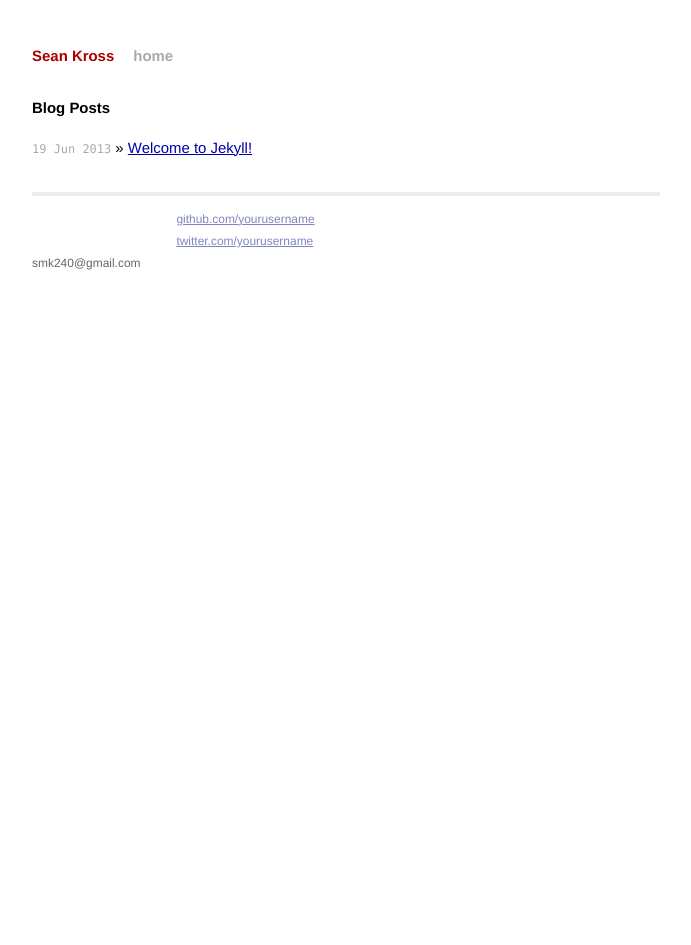
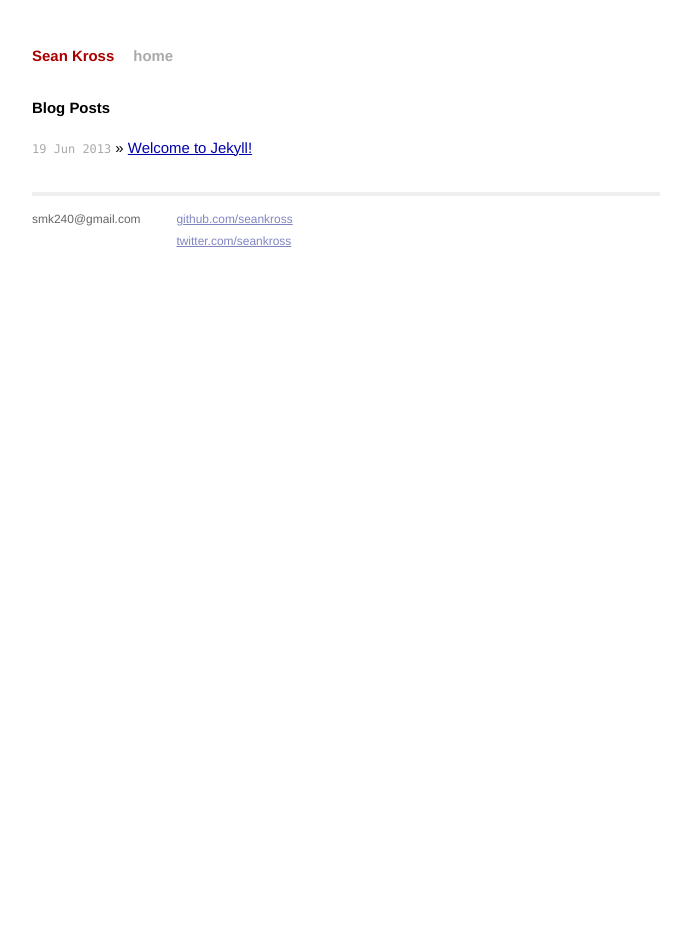
Before and after one commit to seankross/seankross.github.io, a Jekyll site: the page built from index.html, in a window 1280 px wide. Shown: the whole page, without its empty margins (294-985 px from the left). Built offline with Jekyll 4.4.1, drawn with Linux system fonts in a browser that asks for light colours.

```diff
--- a/_layouts/default.html
+++ b/_layouts/default.html
@@ -27,15 +27,13 @@
             <div class="footer">
               <div class="contact">
                 <p>
-                  <br />
-                  <br />
                   smk240@gmail.com
                 </p>
               </div>
               <div class="contact">
                 <p>
-                  <a href="http://github.com/yourusername/">github.com/yourusername</a><br />
-                  <a href="http://twitter.com/yourusername/">twitter.com/yourusername</a><br />
+                  <a href="http://github.com/seankross/">github.com/seankross</a><br />
+                  <a href="http://twitter.com/seankross/">twitter.com/seankross</a><br />
                 </p>
               </div>
             </div>
--- a/index.html
+++ b/index.html
@@ -1,6 +1,6 @@
 ---
 layout: default
-title: Your New Jekyll Site
+title: Sean Kross
 ---
 
 <div id="home">
```
